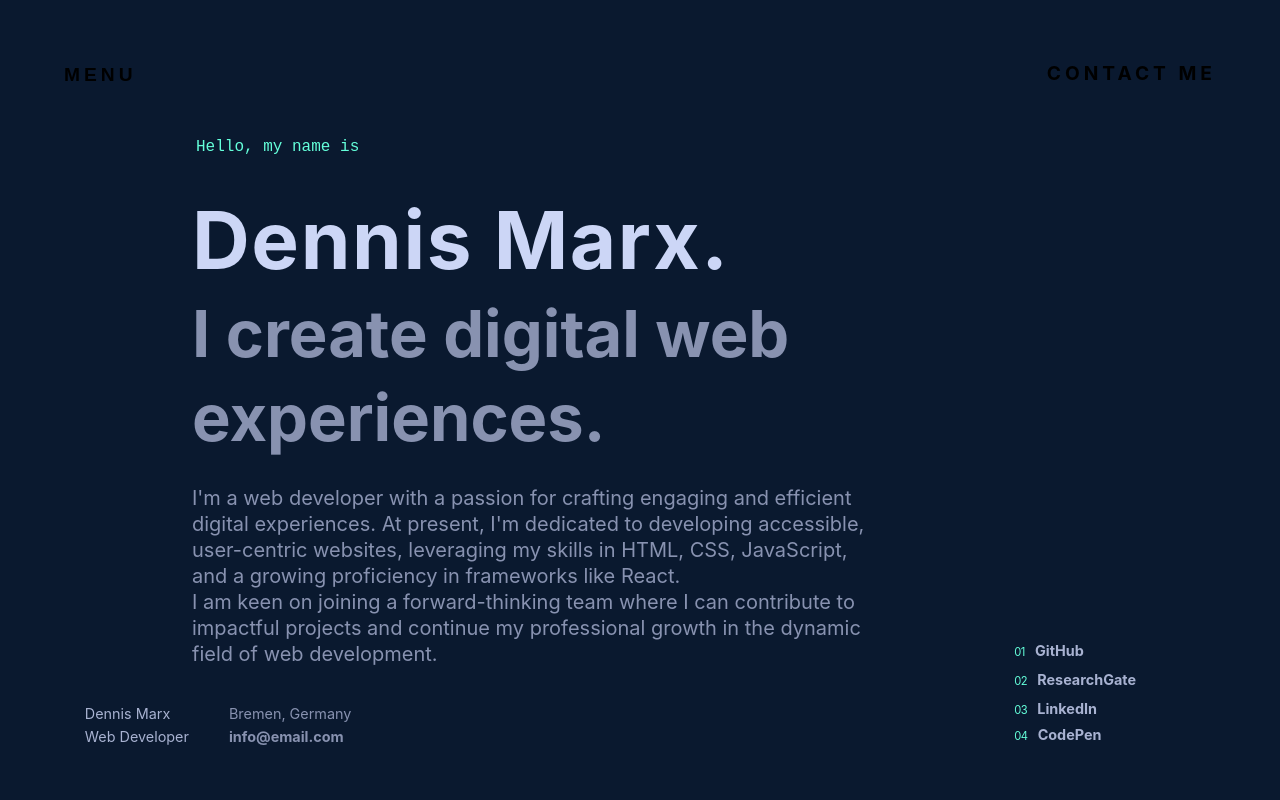
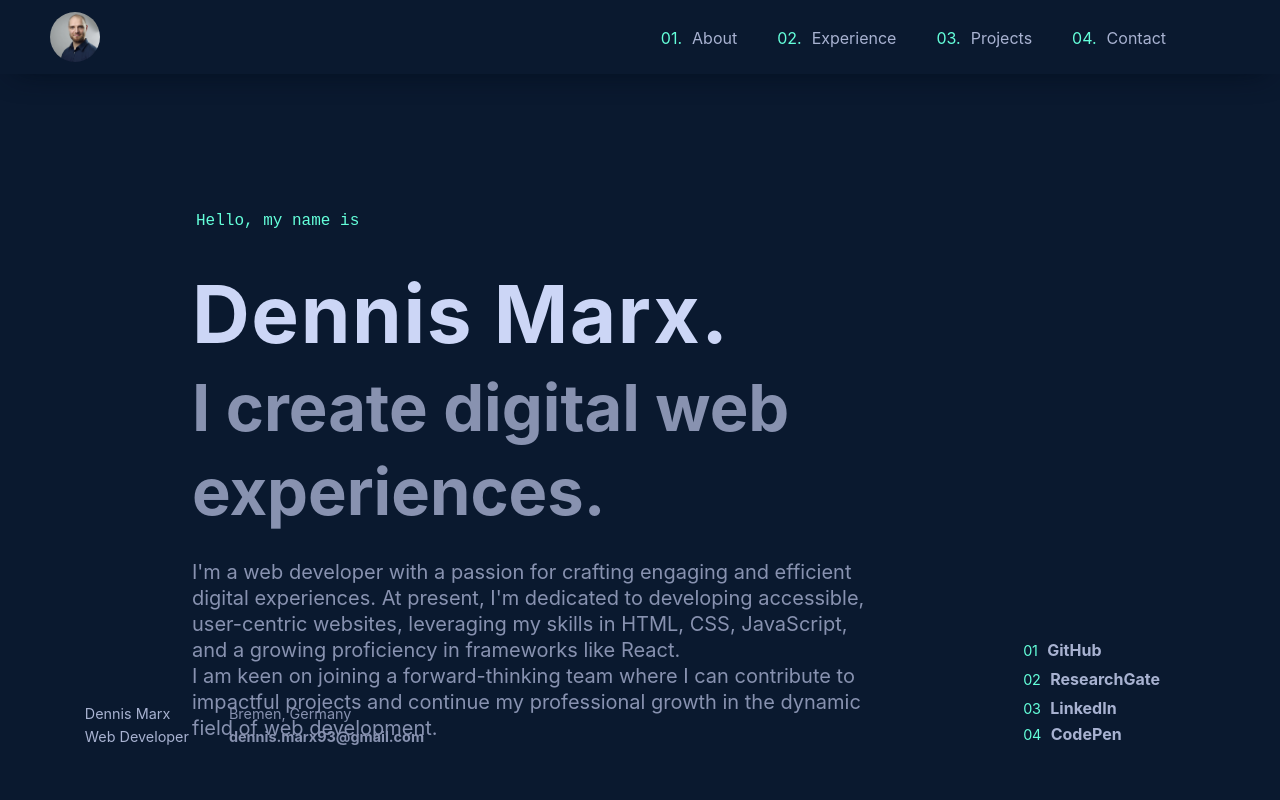
Before and after one commit to denmarx/resume23-24, a React (Create React App) app: page / in a window 1280 px wide. Shown: the top 800 px of the page. Built offline with nearby package versions, Linux system fonts and the light colour scheme.

Commit message:
reworked navbar

```diff
--- a/src/App.js
+++ b/src/App.js
@@ -1,5 +1,6 @@
 import './styles/App.css';
 import Menu from './components/Menu/Menu';
+import Nav from './components/Nav/Nav';
 import Footer from './components/Footer/Footer';
 import Hero from './components/Hero/Hero';
 import About from './components/Content/About';
@@ -9,7 +10,8 @@ import Projects from './components/Content/Projects';
 const App = () => {
   return (
     <div id='App-container'>
-      <Menu />
+      {/* <Menu /> */}
+      <Nav />
       <main className='main-content fillHeight'>
         <Hero />
         <About />
--- a/src/components/Footer/Footer.js
+++ b/src/components/Footer/Footer.js
@@ -16,7 +16,7 @@ const Footer = () => {
           <ul className={styles.location}>
             <li>Bremen, Germany</li>
             <li>
-              <strong>info@email.com</strong>
+              <strong>dennis.marx93@gmail.com</strong>
             </li>
           </ul>
         </div>
@@ -25,24 +25,24 @@ const Footer = () => {
         <nav className={styles.social}>
           <ul>
             <li>
-              <a href='/' target='_blanks' rel='noopener'>
+              <a href='https://github.com/denmarx' target='_blank' rel='noopener noreferrer'>
                 <span>01</span>
                 <strong>GitHub</strong>
               </a>
             </li>
             <li>
-              <a href='/' target='_blanks' rel='noopener'>
+              <a href='https://www.researchgate.net/profile/Dennis-Marx' target='_blank' rel='noopener noreferrer'>
                 <span>02</span>
                 <strong>ResearchGate</strong>
               </a>
             </li>
             <li>
-              <a href='/' target='_blanks' rel='noopener'>
+              <a href='/' target='_blank' rel='noopener'>
                 <span>03</span>
                 <strong>LinkedIn</strong>
               </a>
               <li>
-                <a href='/' target='_blanks' rel='noopener'>
+                <a href='https://codepen.io/denmarx' target='_blank' rel='noopener noreferrer'>
                   <span>04</span>
                   <strong>CodePen</strong>
                 </a>
--- a/src/components/Footer/Footer.module.css
+++ b/src/components/Footer/Footer.module.css
@@ -21,7 +21,7 @@
 
 .infoRight {
   position: fixed;
-  right: 4rem;
+  right: 2.5rem;
   bottom: 3rem;
 }
 
@@ -60,12 +60,17 @@
 .social a {
   text-decoration: none;
   color: var(--light-slate);
-  font-size: 0.9rem;
+  font-size: 1rem;
+}
+
+.social a:hover {
+  color: var(--green);
+  transition: 0.7s ease-in-out;
 }
 
 .social span {
   margin-right: 10px;
   letter-spacing: -0.03rem;
-  font-size: 0.7rem;
+  font-size: 0.9rem;
   color: var(--green);
 }
--- /dev/null
+++ b/src/components/Nav/Nav.js
@@ -0,0 +1,30 @@
+import styles from './Nav.module.css';
+import shot from '../../assets/shot _small.webp';
+
+const Nav = () => {
+  return (
+    <header className={styles.styledHeader}>
+      <nav className={styles.navContainer}>
+        <div className={styles.logo}>{<img src={shot} alt='profile-pic-small'></img>}</div>
+        <div className={styles.navbar}>
+          <ol>
+            <li>
+              <a href='#aboutSection'>About</a>
+            </li>
+            <li>
+              <a href='#jobs'>Experience</a>
+            </li>
+            <li>
+              <a href='#projects'>Projects</a>
+            </li>
+            <li>
+              <a href='#contact'>Contact</a>
+            </li>
+          </ol>
+        </div>
+      </nav>
+    </header>
+  );
+};
+
+export default Nav;
--- /dev/null
+++ b/src/components/Nav/Nav.module.css
@@ -0,0 +1,56 @@
+.styledHeader {
+  padding: 0 50px;
+  box-shadow: 0 10px 30px -15px var(--dark-navy);
+}
+
+.navContainer {
+  display: flex;
+  justify-content: space-between;
+  align-items: center;
+}
+
+.navbar {
+  position: relative;
+  padding: 1.5rem;
+}
+
+.logo {
+  width: 50px;
+  height: 50px;
+  overflow: hidden;
+}
+
+.logo img {
+  width: 100%;
+  height: 100%;
+  border-radius: 100%;
+  object-fit: cover;
+  object-position: center;
+}
+
+.navbar ol {
+  display: flex;
+  list-style: none;
+}
+
+.navbar ol li {
+  counter-increment: item 1;
+}
+
+.navbar ol li a {
+  text-decoration: none;
+  color: var(--light-slate);
+  margin-right: 2.5rem;
+  font-size: 1rem;
+}
+
+.navbar ol li a::before {
+  content: '0' counter(item) '.';
+  color: var(--green);
+  margin-right: 10px;
+}
+
+.navbar ol li a:hover {
+  color: var(--green);
+  transition: 0.3s ease-in-out;
+}
```
